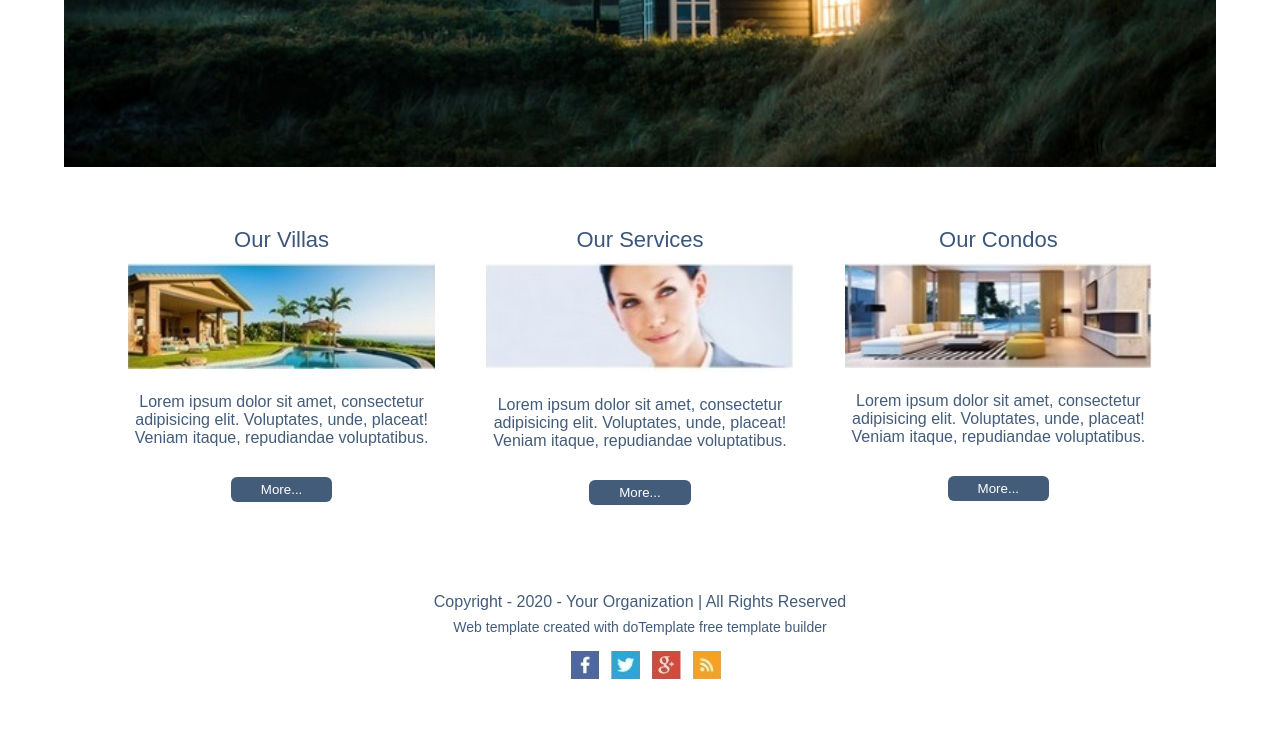
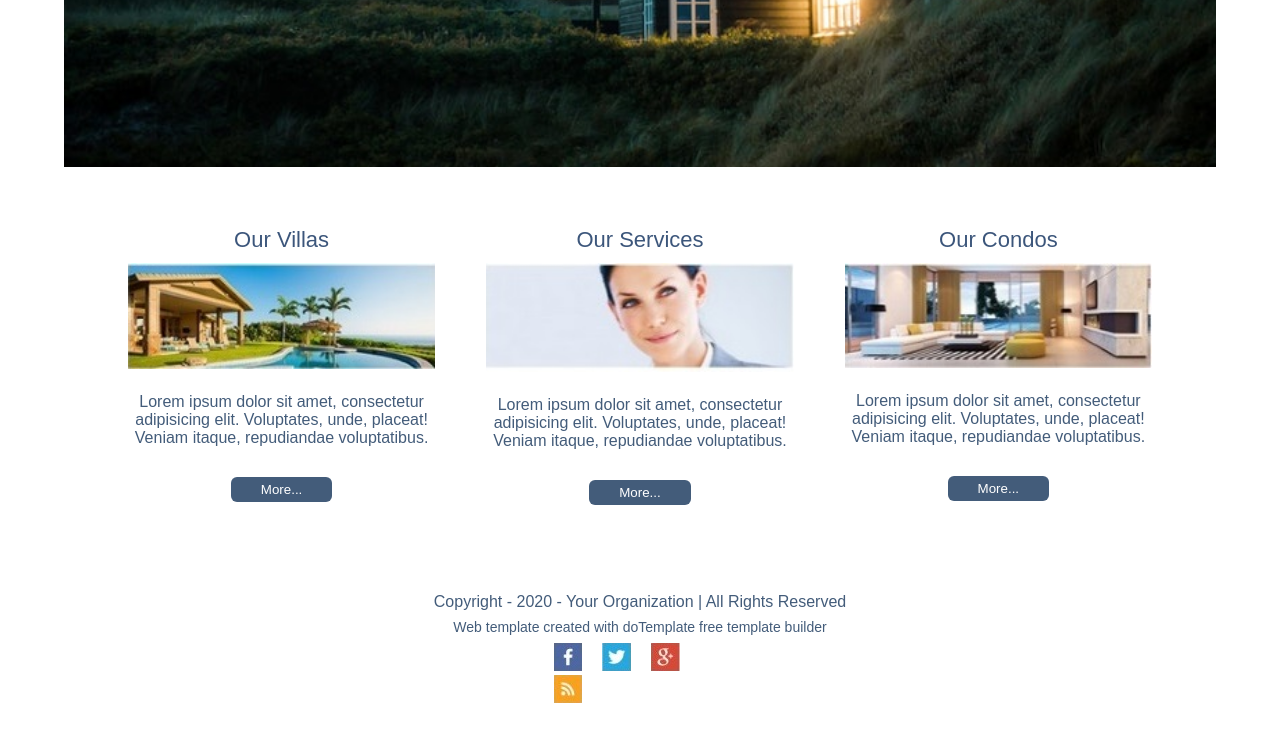
Before and after one commit to naimahassan43/Dream_Home, a plain HTML site: page index.html in a window 1280 px wide. Shown: the part 463-1204 px from the top of the page. Drawn offline with Linux system fonts and the light colour scheme.

Commit message:
Update style.css

```diff
--- a/style.css
+++ b/style.css
@@ -163,16 +163,23 @@ header{
 .f_content p.second{
 	font-size: 14px;
 }
-.f_content ul{
+.icon{
+	margin: 0 auto;
+	width:30%;
+	overflow: hidden;
+
+}
+.icon ul{
+	/*text-decoration: none;*/
+	margin: 0 0;
+	padding: 0 0;
+}
+.icon ul li{
 	list-style: none;
-	text-decoration: none;
-	margin-left: 32%;
-}
-.f_content ul li{
 	float: left;
 }
-.f_content ul li a{
-	padding: 0 6px;
+.icon ul li a{
+	padding: 0 10px;
 	display: inline-block;
 }
 /*Footer End*/
```
